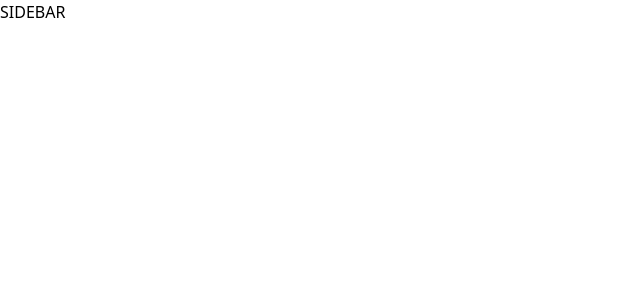
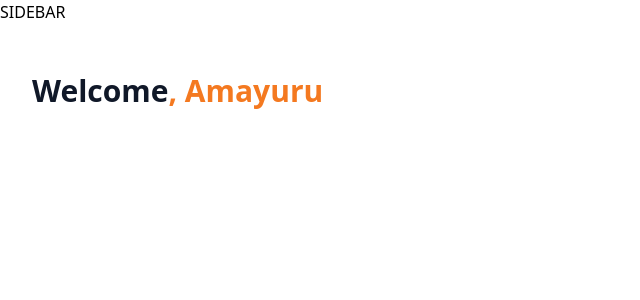
Before and after one commit to Amayuru1999/Sampath-Clone, a Next.js app: page / in a window 1280 px wide. Shown: the top 300 px of the page, without its empty margins (0-640 px from the left). Built offline with nearby package versions, Linux system fonts and the light colour scheme.

Commit message:
feat: update HeaderBox component to include user name in greeting

```diff
--- a/components/HeaderBox.tsx
+++ b/components/HeaderBox.tsx
@@ -2,8 +2,11 @@ import React from 'react'
 
 const HeaderBox = ({type="title",title,subtext,user}:HeaderBoxProps) => {
   return (
-    <div>
-
+    <div className='header-box'>
+        <h1 className='header-box-title'>
+            {title}
+            {type === 'greeting' && <span className='text-bankGradient'>, {user}</span>}
+            </h1>
     </div>
   )
 }
--- a/tailwind.config.ts
+++ b/tailwind.config.ts
@@ -23,7 +23,7 @@ const config = {
         fill: {
           1: "rgba(255, 255, 255, 0.10)",
         },
-        bankGradient: "#0179FE",
+        bankGradient: "#f47920",
         indigo: {
           500: "#6172F3",
           700: "#3538CD",
```
